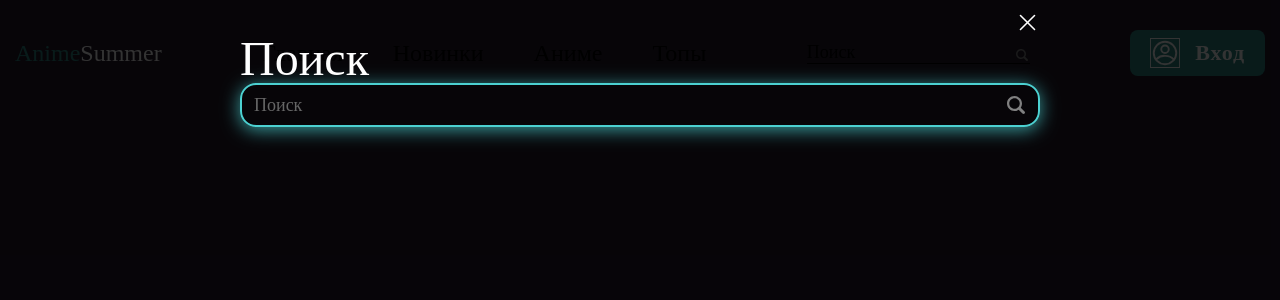
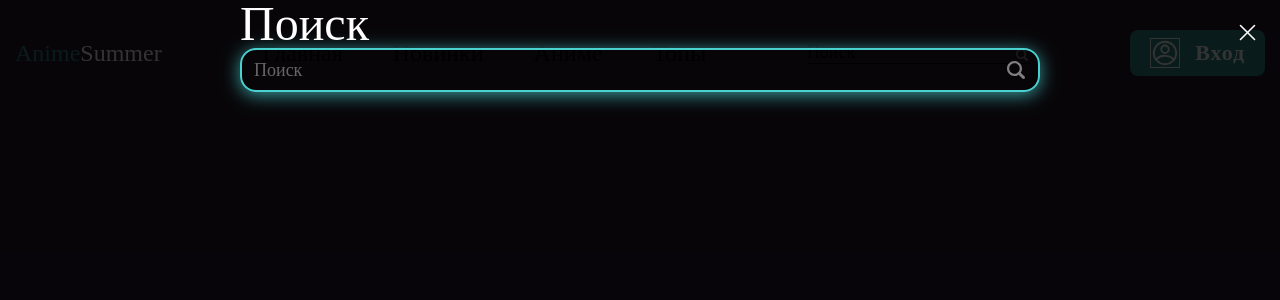
Before and after one commit to cookies-with-tea/fims-site, a React (Vite) app: page / in a window 1280 px wide. Both pictures are taken after a click on the button "Поиск". Shown: the top 300 px of the page. Built offline with nearby package versions, Linux system fonts and the light colour scheme.

Commit message:
ASF1-13 | Добавление пропа fullscreen

```diff
--- a/src/components/anime-search/AnimeSearch.tsx
+++ b/src/components/anime-search/AnimeSearch.tsx
@@ -55,7 +55,7 @@ export const AnimeSearch = () => {
     }
   }
 
-  const debounce = useDebounce(getDataFilms, 1000)
+  const debounce = useDebounce(getDataFilms, 300)
 
   const onValueChange = (event: ChangeEvent<HTMLInputElement | HTMLTextAreaElement>) => {
     setSearch(event.target.value)
@@ -79,11 +79,13 @@ export const AnimeSearch = () => {
       <Dialog
         closeEscape
         overlayClosable
+        fullScreen
         visible={isVisible}
         className={cx('dialog__content')}
         verticalPosition="flex-start"
         onClose={onClose}
       >
+        <div className={cx('anime-search__content')}>
           <div className={cx('anime-search__title')}>
             Поиск
           </div>
@@ -120,6 +122,8 @@ export const AnimeSearch = () => {
               </li>
            ))}
           </ul>
+        </div>
+
       </Dialog>
     </div>
   )
--- a/src/components/anime-search/styles.module.scss
+++ b/src/components/anime-search/styles.module.scss
@@ -18,7 +18,7 @@
     color: $color--black;
   }
 
-  &__autocorrect-icon{
+  &__autocorrect-icon {
     font-size: $font--size-large-3;
   }
 
@@ -45,7 +45,8 @@
   }
 
   &__content {
-    margin-left: 10px;
+    width: 800px;
+    margin: 0 auto;
   }
 
   &__year {
@@ -61,4 +62,5 @@
 
 .dialog__content {
   width: 800px;
+  margin-top: 0;
 }
--- a/src/ui/dialog/Dialog.tsx
+++ b/src/ui/dialog/Dialog.tsx
@@ -3,6 +3,7 @@ import { createPortal } from 'react-dom'
 import { Icon } from '@ui/icon/Icon'
 import style from './styles.module.scss'
 import cnBind from 'classnames/bind'
+import cn from 'classnames'
 
 const cx = cnBind.bind(style)
 
@@ -18,6 +19,7 @@ interface DialogProps {
     zIndex?: number
     className?: string
     visible?: boolean
+    fullScreen?: boolean
 }
 
 export const Dialog = ({
@@ -31,7 +33,8 @@ export const Dialog = ({
         zIndex = 1000,
         className,
         visible,
-        verticalPosition = 'center'
+        verticalPosition = 'center',
+        fullScreen = false,
     }: DialogProps) => {
 
     const [active, setActive] = useState(false)
@@ -101,7 +104,7 @@ export const Dialog = ({
     return (
         createPortal(
           <div
-            className={cx('modal', animation)}
+            className={cx('modal', animation, { 'is-fullscreen': fullScreen, 'with-title': title })}
             style={{ zIndex, alignItems: verticalPosition }}
             onTransitionEnd={onTransitionEnd}
             onClick={(event: MouseEvent<HTMLDivElement>) => {
@@ -111,16 +114,22 @@ export const Dialog = ({
             }}
           >
             <div className={cx('modal__overlay')}>
-              <div className={cx('modal__content', className)} ref={refDialog}>
+              <div className={cn('modal__content', cx('modal__content', className))} ref={refDialog}>
                 <header className={cx('modal__header')}>
-                  <h3 className={cx('modal__title')}>{title}</h3>
+                  {
+                    title && (
+                      <h3 className={cx('modal__title')}>
+                        {title}
+                      </h3>
+                    )
+                  }
 
                   {closeIcon && (
-                    <button type='button' onClick={() => onClose?.()}>
+                    <button className={cx('modal__close')} type='button' onClick={() => onClose?.()}>
                       {closeIcon}
                     </button>
-                                )
-                            }
+                    )
+                  }
                 </header>
 
                 {children}
--- a/src/ui/dialog/styles.module.scss
+++ b/src/ui/dialog/styles.module.scss
@@ -1,4 +1,6 @@
 .modal {
+	$root: &;
+
 	top:0;
 	left: 0;
 	width: 100%;
@@ -11,21 +13,15 @@
 	background: rgb(0 0 0 / 0.8);
 
 	&__overlay {
-        max-width: 100%;
+		width: 100%;
+		height: 100%;
+		position: relative;
 		display: flex;
-        align-items: center;
-        justify-content: center;
-        padding: 10px;
 	}
 
 	&__content {
 		position: relative;
-    }
-
-    &__header {
-        display: flex;
-        align-items: center;
-        justify-content: space-between;
+		margin: auto;
 	}
 
 	&__title {
@@ -33,6 +29,9 @@
 	}
 
 	&__close {
+		top: 0;
+		right: 0;
+		position: absolute;
 		display: flex;
 		font-size: 25px;
 		color: $color--white;
@@ -41,6 +40,31 @@
 
 		&:hover {
 			color: $color--black-gray;
+		}
+	}
+
+	&.is-fullscreen {
+		#{$root}__content {
+			position: static;
+		}
+
+		#{$root}__close {
+			top: 10px;
+			right: 10px;
+		}
+	}
+
+	&.with-title {
+		#{$root}__header {
+			position: relative;
+			display: flex;
+			align-items: center;
+			justify-content: space-between;
+		}
+
+		#{$root}__close {
+			top: 0;
+			right: 0;
 		}
 	}
 }
--- a/src/ui/index.ts
+++ b/src/ui/index.ts
@@ -1,4 +1,4 @@
-export { Button } from '@ui/button/Button'
+export { Button } from '@ui/Button/Button'
 
 export { Dialog } from '@ui/dialog/Dialog'
 
```
Lines whose indentation alone changed are shown as unchanged.
